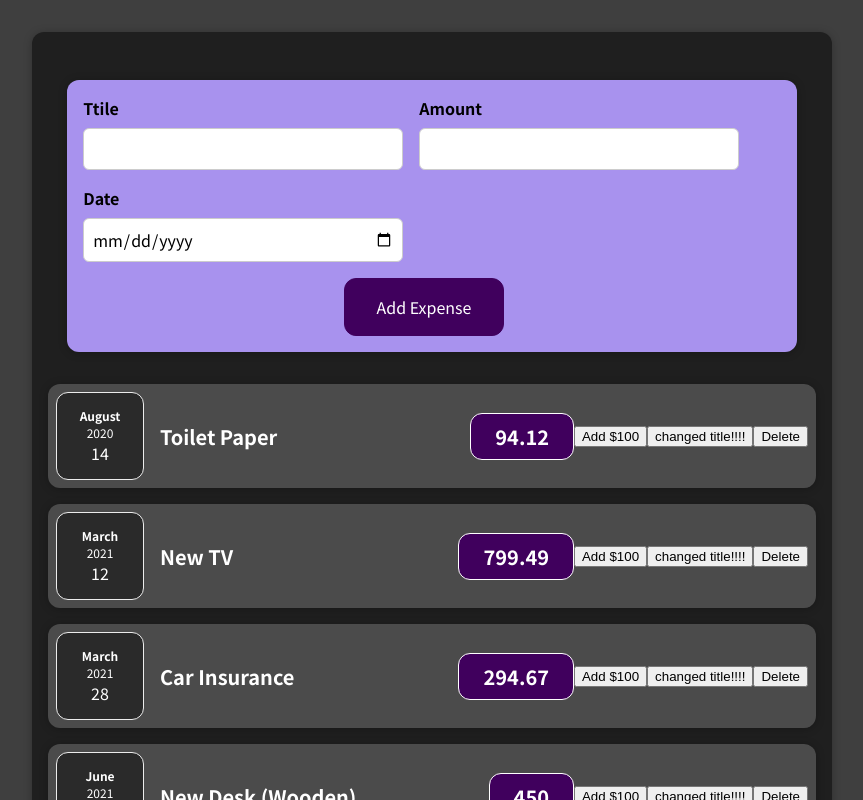
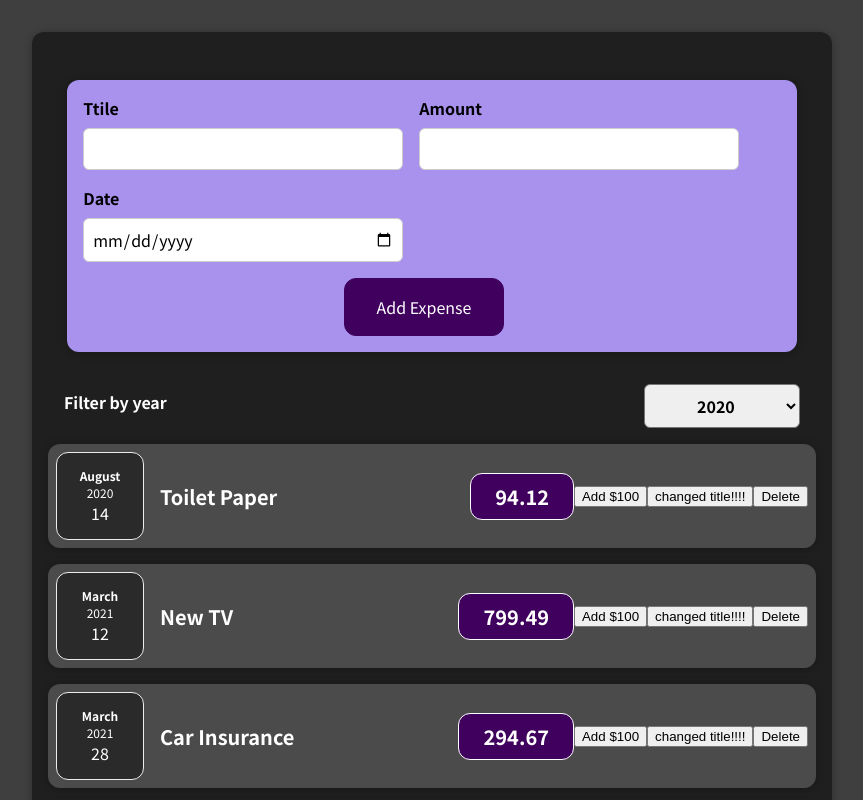
Before and after one commit to ritik-28/reactbasic, a React (Create React App) app: page / in a window 1280 px wide. Shown: the top 800 px of the page, without its empty margins (208-1071 px from the left). Built offline with nearby package versions, Linux system fonts and the light colour scheme.

Commit message:
Adding a filter

```diff
--- a/src/App.js
+++ b/src/App.js
@@ -1,6 +1,5 @@
 // import Card from "./components/Card";
 import Expenses from "./components/Expenses/Expenses";
-import React, { useState } from "react";
 import NewExpense from "./components/NewExpense/NewExpense";
 
 const App = () => {
--- a/src/components/Expenses/Expenses.js
+++ b/src/components/Expenses/Expenses.js
@@ -1,11 +1,22 @@
 import ExpenseItem from "./ExpenseItem";
+import { useState } from "react";
 import React from "react";
 import Card from "../UI/Card";
 import "./Expenses.css";
+import ExpensesFilter from "./ExpensesFilter";
 
 const Expenses = (props) => {
+  const [filteredYear, setFilteredYear] = useState("2020");
+
+  const filterChangeHandler = (selectedYear) => {
+    setFilteredYear(selectedYear);
+  };
   return (
     <Card className="expenses">
+      <ExpensesFilter
+        selected={filteredYear}
+        onChangeFilter={filterChangeHandler}
+      />
       <ExpenseItem
         title={props.expenses[0].title}
         amount={props.expenses[0].amount}
--- /dev/null
+++ b/src/components/Expenses/ExpensesFilter.css
@@ -0,0 +1,24 @@
+.expenses-filter {
+  color: white;
+  padding: 0 1rem;
+}
+
+.expenses-filter__control {
+  display: flex;
+  width: 100%;
+  align-items: center;
+  justify-content: space-between;
+  margin: 1rem 0;
+}
+
+.expenses-filter label {
+  font-weight: bold;
+  margin-bottom: 0.5rem;
+}
+
+.expenses-filter select {
+  font: inherit;
+  padding: 0.5rem 3rem;
+  font-weight: bold;
+  border-radius: 6px;
+}
--- /dev/null
+++ b/src/components/Expenses/ExpensesFilter.js
@@ -0,0 +1,25 @@
+import React from 'react';
+
+import './ExpensesFilter.css';
+
+const ExpensesFilter = (props) => {
+  const dropdownChangeHandler = (event) => {
+    props.onChangeFilter(event.target.value);
+  };
+
+  return (
+    <div className='expenses-filter'>
+      <div className='expenses-filter__control'>
+        <label>Filter by year</label>
+        <select value={props.selected} onChange={dropdownChangeHandler}>
+          <option value='2022'>2022</option>
+          <option value='2021'>2021</option>
+          <option value='2020'>2020</option>
+          <option value='2019'>2019</option>
+        </select>
+      </div>
+    </div>
+  );
+};
+
+export default ExpensesFilter;
```
